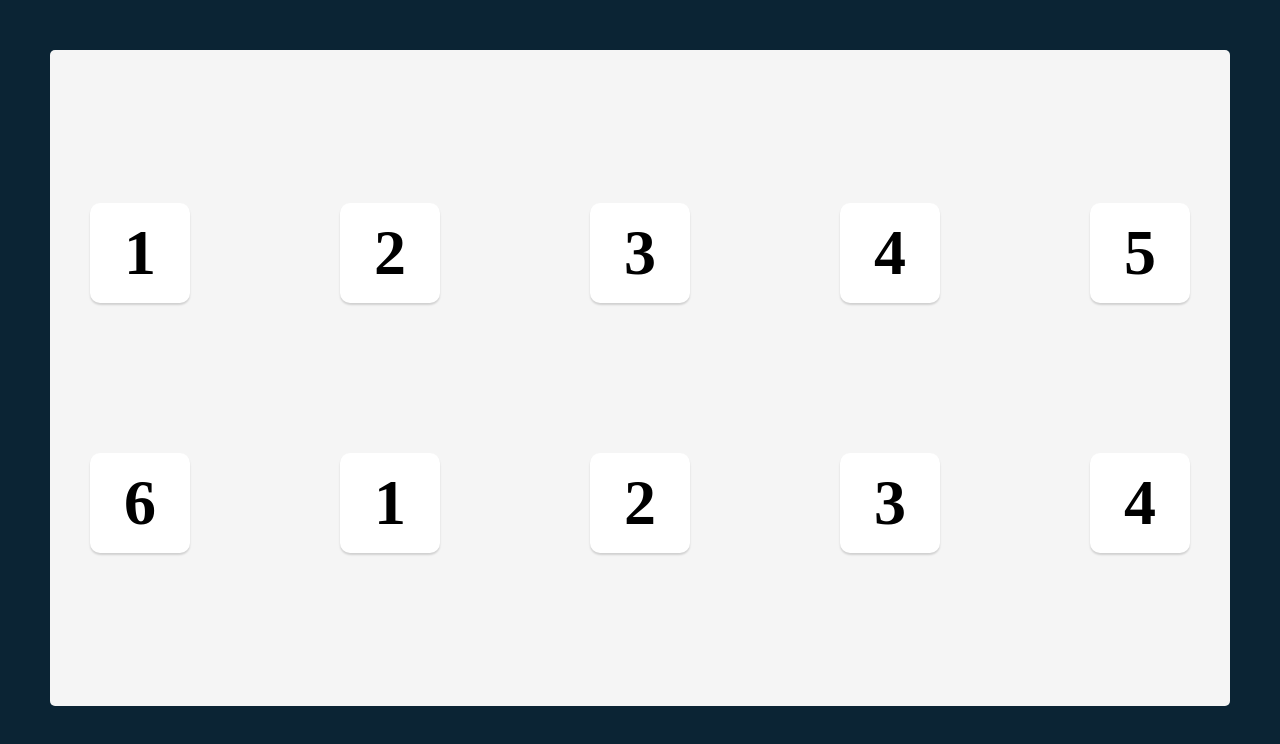
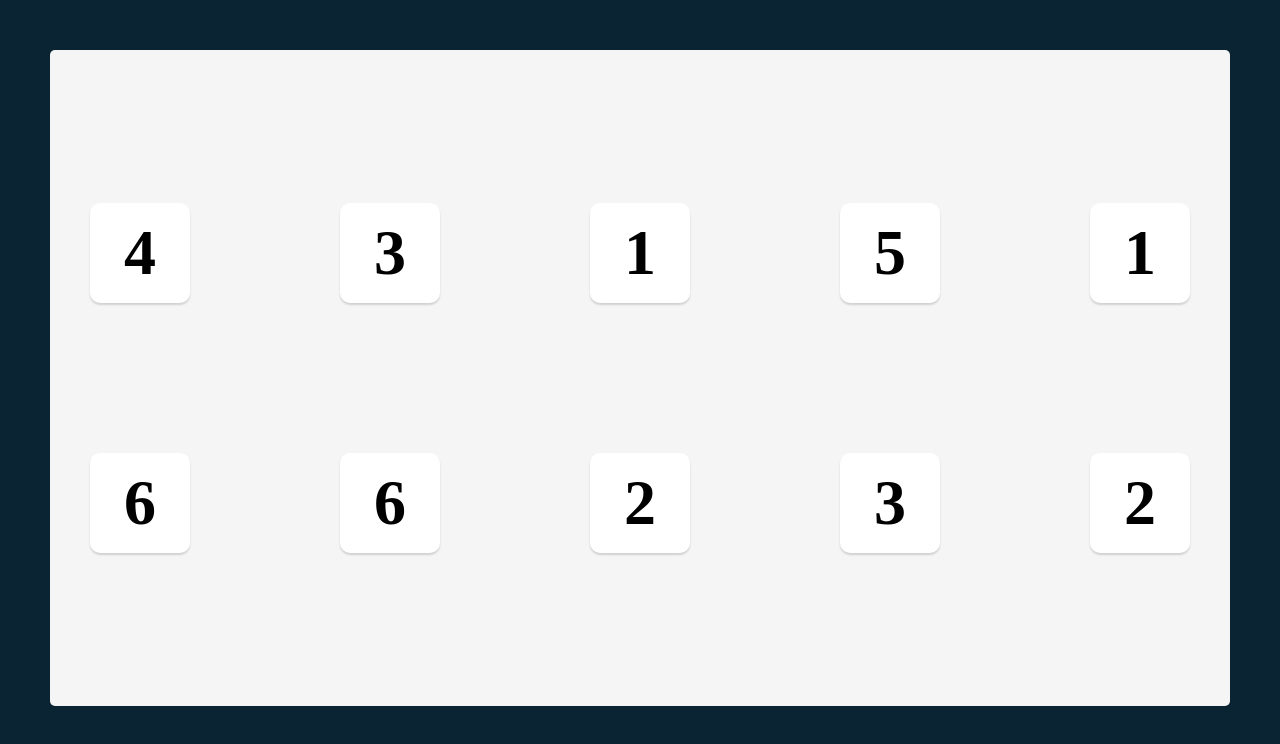
Before and after one commit to Famormino/Tenzies, a React (Vite) app: page / in a window 1280 px wide. Shown: the top 744 px of the page. Built offline with nearby package versions, Linux system fonts and the light colour scheme.

Commit message:
Dice State

```diff
--- a/src/App.jsx
+++ b/src/App.jsx
@@ -1,20 +1,25 @@
+import {useState} from "react";
+
 import Die from "./components/Die";
 
 export default function App() {
+  const [dice, setDice] = useState(allNewDice());
+
+  function allNewDice() {
+    const newDice = [];
+
+    for (let i = 0; i < 10; i++) {
+      newDice.push(Math.ceil(Math.random() * 6));
+    }
+
+    return newDice;
+  }
+  console.log(allNewDice());
+  const diceElements = dice.map((die) => <Die number={die} />);
+
   return (
     <main>
-      <div className="dice-container">
-        <Die number={1} />
-        <Die number={2} />
-        <Die number={3} />
-        <Die number={4} />
-        <Die number={5} />
-        <Die number={6} />
-        <Die number={1} />
-        <Die number={2} />
-        <Die number={3} />
-        <Die number={4} />
-      </div>
+      <div className="dice-container">{diceElements}</div>
     </main>
   );
 }
--- a/src/style.css
+++ b/src/style.css
@@ -15,8 +15,6 @@ main {
     display: flex;
     align-items: center;
     justify-content: center;
-    align-items: center;
-
 }
 
 .dice-container {
```
